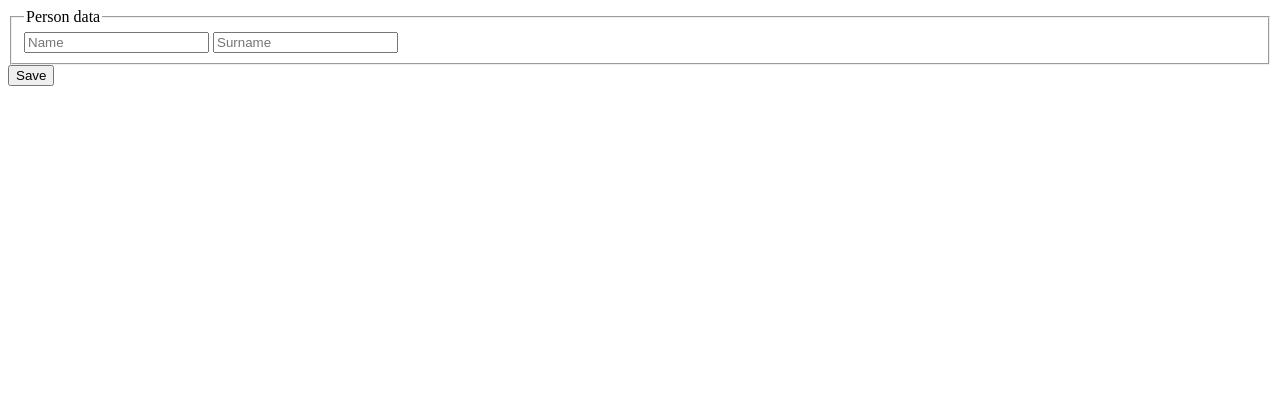
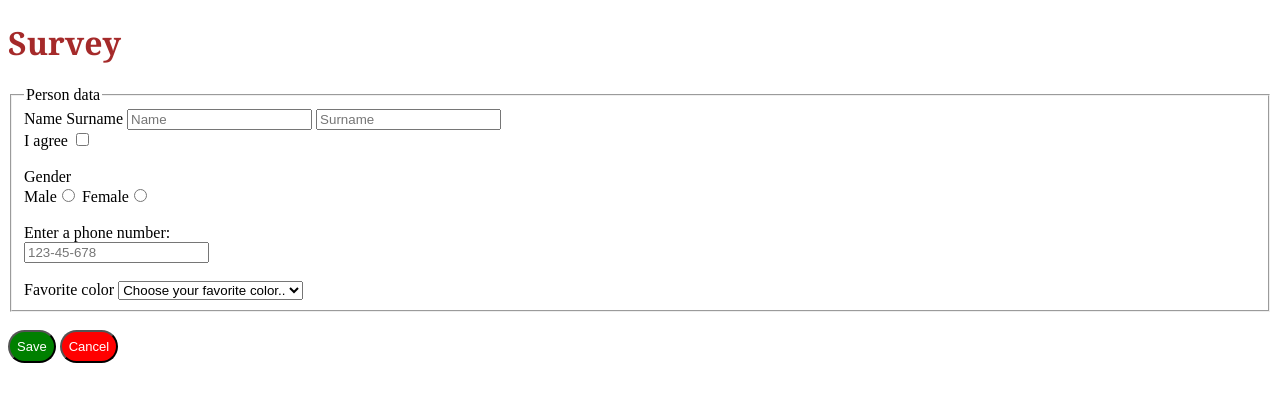
Before and after one commit to evelinagr/JS_sessions, a plain HTML site: page 7.02.html in a window 1280 px wide. Drawn offline with Linux system fonts and the light colour scheme.

Commit message:
7th commit

```diff
--- a/7.02.html
+++ b/7.02.html
@@ -3,17 +3,43 @@
 
 <head>
     <title>Input page</title>
+    <link rel="stylesheet" href="7.02.style.css">
+    <H1>Survey</H1>
 </head>
-
 <body>
     <form action="7.02.html" method="post">
         <fieldset>
             <legend>Person data</legend>
+            <label for="NameSurname">Name Surname</label>
             <input name="Name" type="text" placeholder="Name">
-            <input name="Surname" type="text" placeholder="Surname">
-        </fieldset>
-            <button>Save</button>
+            <input name="Surname" type="text" placeholder="Surname"><br>
+            <label for="checkboxId">I agree</label>
+            <input name="Checkbox" type="checkbox" id="checkboxId"><br><br>
+            <label for="Gender">Gender</label><br>
+            <label for="gender">Male</label><input id="male" type="radio" name="gender">
+            <label for="gender">Female</label><input id="female" type="radio" name="gender"><br><br>
+            <label for="phone">Enter a phone number:</label><br>
+            <input type="tel" id="phone" name="phone" placeholder="123-45-678"><br><br>
+            Favorite color
+            <select name="favColor" id="selection">
+                <option value="" disabled selected hidden>Choose your favorite color..</option>
+                <option value="B">
+                    Black
+                </option>
+                <option value="W">
+                    White
+                </option>
+                <option value="O">
+                    Orange
+                </option>
+                <option value="Y">
+                    Yellow
+                </option>
+            </select>
+        </fieldset><br>
+            <button type="submit" class="save">Save</button>
+            <button type="reset" class="cancel">Cancel</button>
     </form>
+</body>
 
-</body>
 </html>
--- a/7.02.style.css
+++ b/7.02.style.css
@@ -0,0 +1,16 @@
+    button{
+        color: white;
+        font-size: small;
+        border-radius:20px;
+        padding: 7px;
+    }
+    .save{
+        background-color: green;
+    }
+    .cancel{
+        background-color: red;
+    }
+    H1{
+        font-family: Georgia, 'Times New Roman', Times, serif;
+        color:brown;
+    }
```
